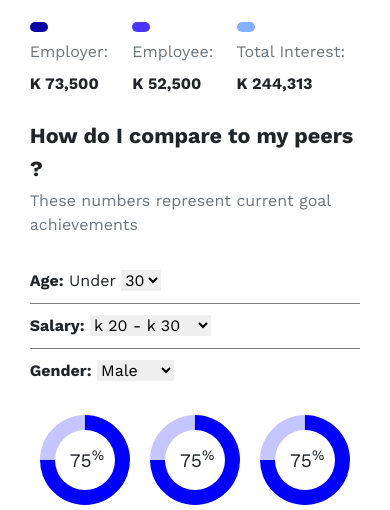
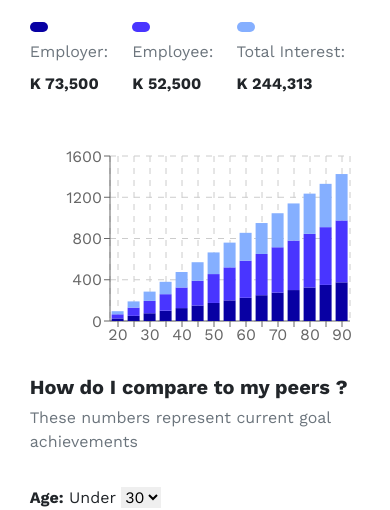
Before and after one commit to safoun10/urk-dashboard, a React (Vite) app: page / in a window 390 px wide. Shown: the part 1050-1560 px from the top of the page. Built offline with nearby package versions, Linux system fonts and the light colour scheme.

Commit message:
almost done

```diff
--- a/src/components/contribution/Contribution.css
+++ b/src/components/contribution/Contribution.css
@@ -47,8 +47,14 @@
 	}
 }
 
-@media only screen and (min-width: 768px) and (max-width: 849px) {
+@media only screen and (min-width: 769px) and (max-width: 849px) {
 	.mlg {
 		display: block !important;
 	}
 }
+
+@media only screen and (max-width: 768px) {
+	.md {
+		display: block !important;
+	}
+}
--- a/src/components/contribution/Contribution.jsx
+++ b/src/components/contribution/Contribution.jsx
@@ -106,7 +106,9 @@ const Contribution = () => {
 
 	return (
 		<div>
-			<div className="fs-4 pt-5 pt-md-0 fw-bold">Contributions Overtime</div>
+			<div className="fs-4 pt-5 pt-md-0 fw-bold">
+				Contributions Overtime
+			</div>
 
 			<div className="d-flex justify-content-between pt-md-2 pt-3 pb-md-0 pb-4">
 				<div className="text-secondary d-flex align-items-center justify-content-start gap-2 flex-wrap">
@@ -281,6 +283,32 @@ const Contribution = () => {
 					/>
 				</BarChart>
 			</section>
+
+			<section className="py-3 d-none md">
+				<BarChart
+					width={350}
+					height={220}
+					data={data}
+					margin={{
+						top: 20,
+						right: 30,
+						left: 20,
+						bottom: 5,
+					}}
+				>
+					<CartesianGrid strokeDasharray="6" />
+					<XAxis dataKey="name" />
+					<YAxis />
+					<Tooltip />
+					<Bar dataKey="Employer" stackId="a" fill="rgb(8 0 163)" />
+					<Bar dataKey="Employee" stackId="a" fill="rgb(73 53 255)" />
+					<Bar
+						dataKey="TotalInterest"
+						stackId="a"
+						fill="rgb(133 175 255)"
+					/>
+				</BarChart>
+			</section>
 		</div>
 	);
 };
--- a/src/components/home/Home.jsx
+++ b/src/components/home/Home.jsx
@@ -14,7 +14,7 @@ const Home = () => {
                 <div className='col-11 mx-auto col-md-7 col-lg-6'>
                     <Income></Income>
                 </div>
-                <div className='col-11 mx-auto col-md-8 col-lg-2'>
+                <div className='col-12 mx-auto col-md-8 col-lg-2 p-0'>
                     <Retirement></Retirement>
                 </div>
             </div>
--- a/src/components/income/Income.jsx
+++ b/src/components/income/Income.jsx
@@ -37,7 +37,7 @@ const Income = () => {
 			</div>
 
 			<div>
-				<div className="fs-4 fw-bold">
+				<div className="fs-md-4 fs-5 fw-bold">
 					How do I compare to my peers ?
 				</div>
 				<div className="text-secondary pt-1 pb-4">
```
